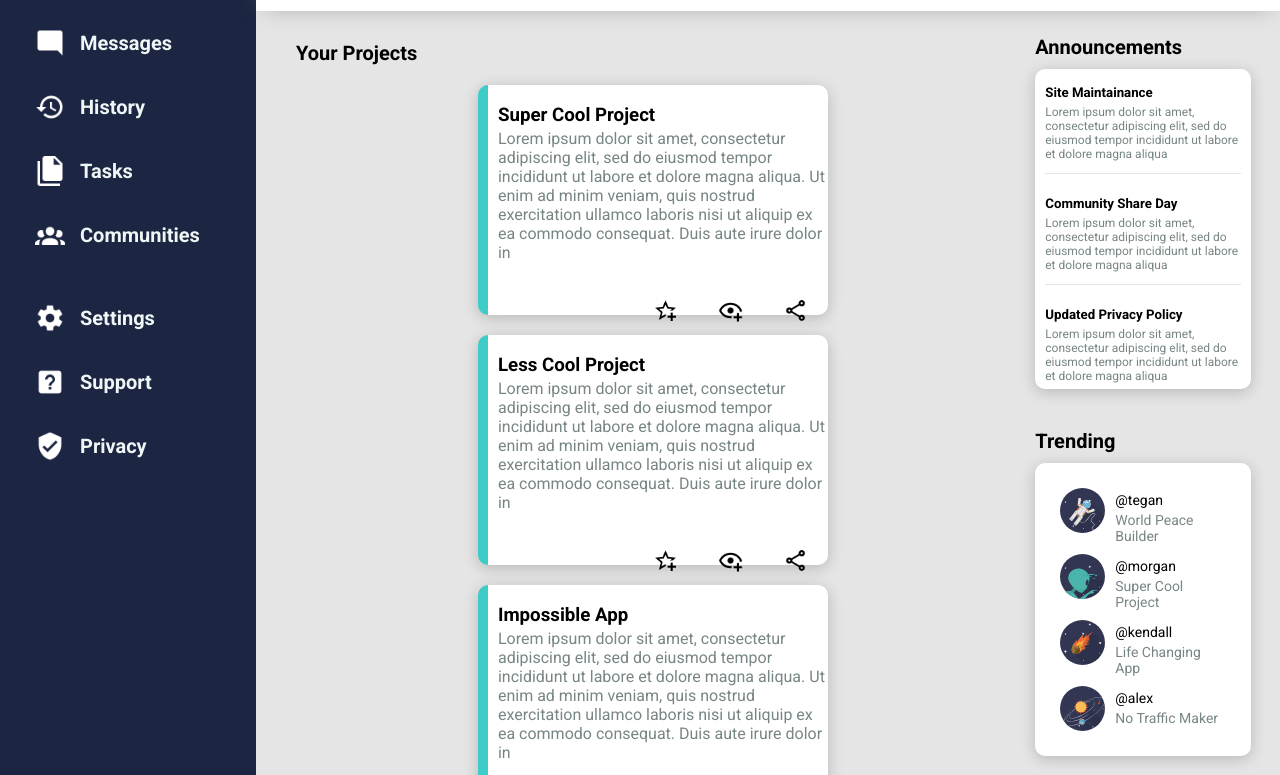
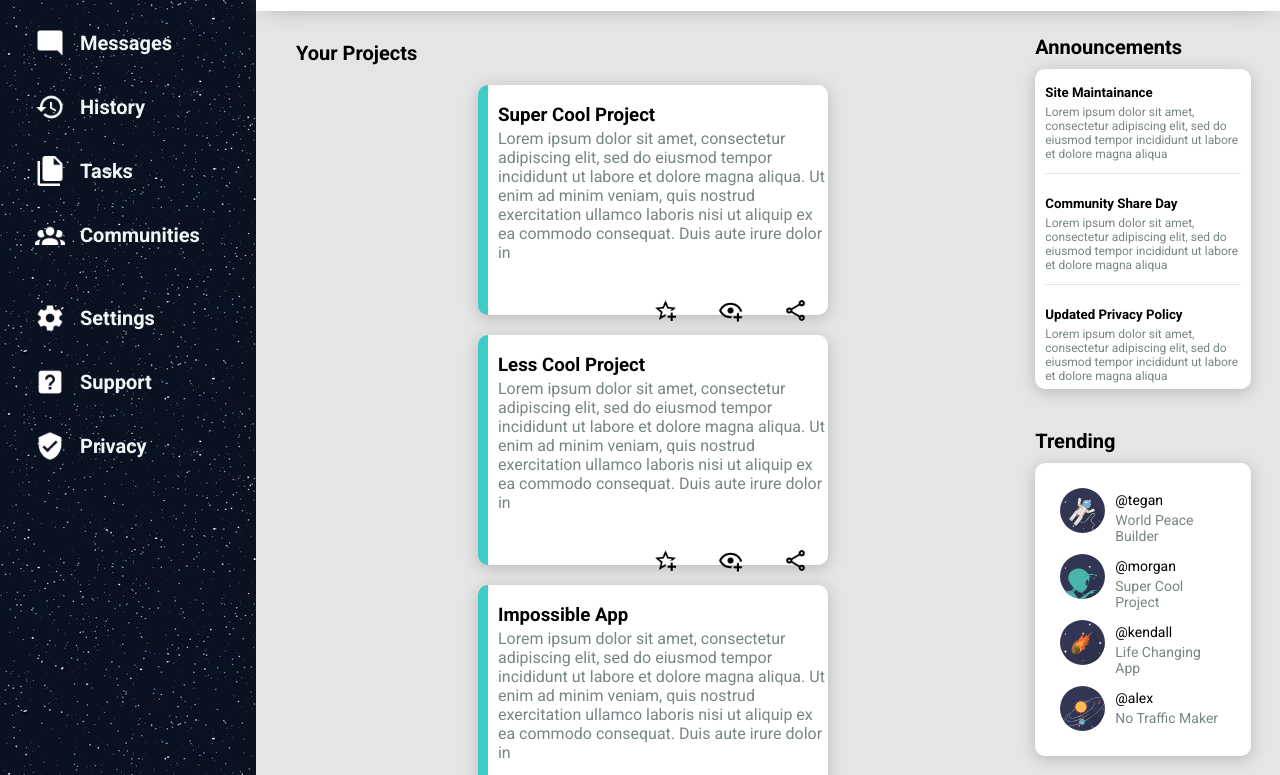
Before and after one commit to aaronsww/adminDashboard, a plain HTML site: page index.html in a window 1280 px wide. Shown: the part 213-988 px from the top of the page. Drawn offline with Linux system fonts and the light colour scheme.

Commit message:
style: night sky as sidebar background

```diff
--- a/styles.css
+++ b/styles.css
@@ -5,6 +5,7 @@ body{
 }
 .sidebar{
     background-color:#1c2541;
+    background-image: url('images/nightSky.jpg');
     width: 20%;
     padding-left: 20px;
 }
```
Also changed, not shown: images/nightSky.jpg (added).
